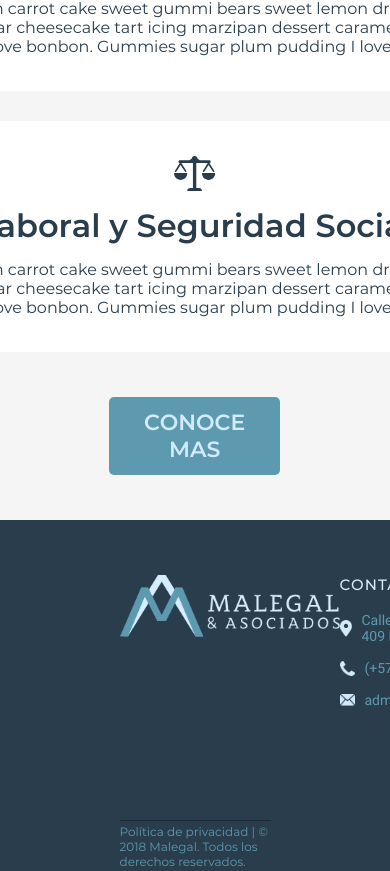
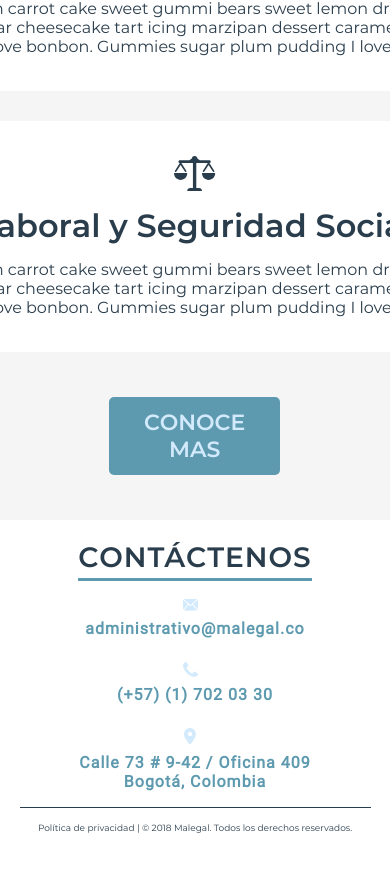
Before and after one commit to fcor/malegal, a React (Create React App) app: page / in a window 390 px wide. Shown: the part 834-1705 px from the top of the page. After the commit the page ends 1682 px from the top, so only its background shows below. Built offline with nearby package versions, Linux system fonts and the light colour scheme.

Commit message:
Responsive Footer ok - assets missing

```diff
--- a/src/App.css
+++ b/src/App.css
@@ -884,8 +884,11 @@ footer{
   margin: 0 0 10px 0;
 }
 
-.contact-detail{
-
+.contact-details{
+  display: flex;
+  align-items: flex-start;
+  justify-content: center;
+  flex-direction: column;
 }
 
 .contact-detail-icon{
@@ -933,3 +936,66 @@ footer{
   font-size: 12px;
   color: #5D9AAF;
 }
+
+@media screen and (max-width: 1200px) {
+  footer{
+    background-color: white;
+  }
+  .footer-box{
+    /* border: 1px solid red; */
+    padding: 0;
+    margin-top: 20px;
+  }
+  .footer-logo,
+  .footer-navlinks{
+    display: none;
+  }
+  .footer-box-top{
+    justify-content: center;
+    margin-bottom: 0;
+  }
+  .contact-box{
+    padding-right: 0;
+  }
+  .contact-box-left{
+    margin-right: 0;
+    /* border: 1px solid red; */
+    align-items: center;
+    justify-content: center;
+  }
+  .contact-detail{
+    flex-direction: column;
+    margin: 8px 0;
+  }
+  .privacy-box{
+    justify-content: center;
+    color: #2A3D4C;
+    border-top: 1px solid #2A3D4C;
+    text-align: center;
+    font-size: 9px;
+    height: 40px;
+  }
+  .team{
+    background-color: #F5F5F5
+  }
+  .contact-box-title{
+    color: #2A3D4C;
+    font-size: 28px;
+    font-weight: 600;
+    border-bottom: 3px solid #5D9AAF;
+    padding-bottom: 4px;
+    letter-spacing: 1px;
+    text-align: center;
+  }
+  .contact-detail-text{
+    font-size: 16px;
+    letter-spacing: 1px;
+    font-weight: bold;
+    width: 240px;
+    text-align: center;
+  }
+  .contact-details{
+    flex-direction: column-reverse;
+    align-items: center;
+  }
+}
--- a/src/components/Footer.jsx
+++ b/src/components/Footer.jsx
@@ -29,7 +29,9 @@ const Footer = () =>
     <div className="container">
       <div className="footer-box column">
         <div className="footer-box-top row">
-          <Logo />
+          <div className="footer-logo">
+            <Logo />
+          </div>
           <ContactBox />
         </div>
         <Privacy />
@@ -52,13 +54,15 @@ const Privacy = () =>
 const Contact = () =>
   <div className="contact-box-left column">
     <p className="contact-box-title">CONTÁCTENOS</p>
-    <ContactDetail variant="address" />
-    <ContactDetail variant="phone" />
-    <ContactDetail variant="mail" />
+    <div className="contact-details">
+      <ContactDetail variant="address" />
+      <ContactDetail variant="phone" />
+      <ContactDetail variant="mail" />
+    </div>
   </div>
 
 const NavLinks = () =>
-<div>
+<div className="footer-navlinks">
   <p className="contact-box-title">LINKS</p>
   <Links variant="footer"/>
 </div>
--- a/src/components/Team.jsx
+++ b/src/components/Team.jsx
@@ -48,6 +48,7 @@ class Team extends React.Component {
     const { isShowingDetails, member } = this.state
 
     return(
+      <div className="team">
         <div className="container">
           <Rodal
             visible={isShowingDetails}
@@ -61,6 +62,7 @@ class Team extends React.Component {
             <div className="team-box column">
               <Header />
               <Cards onClick={this.onClick} />
+            </div>
           </div>
       </div>
     )
```
Lines whose indentation alone changed are shown as unchanged.
